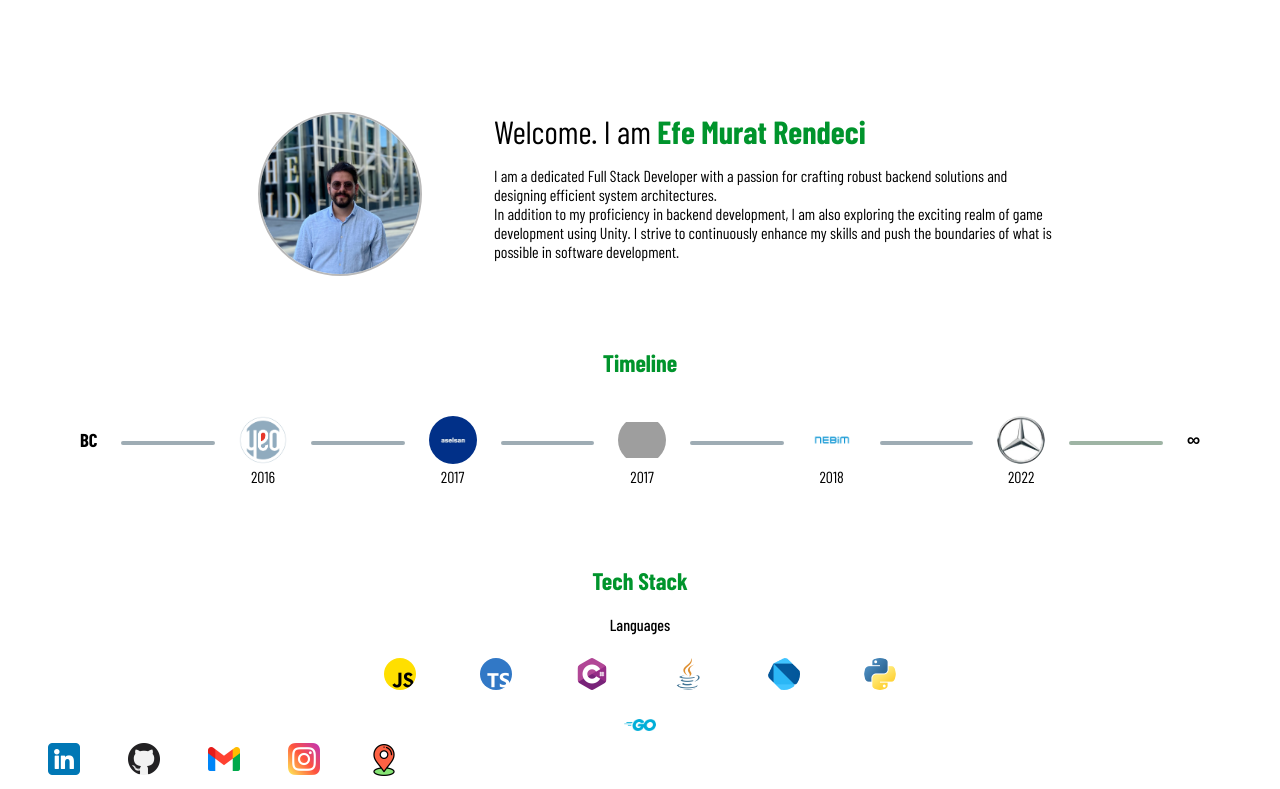
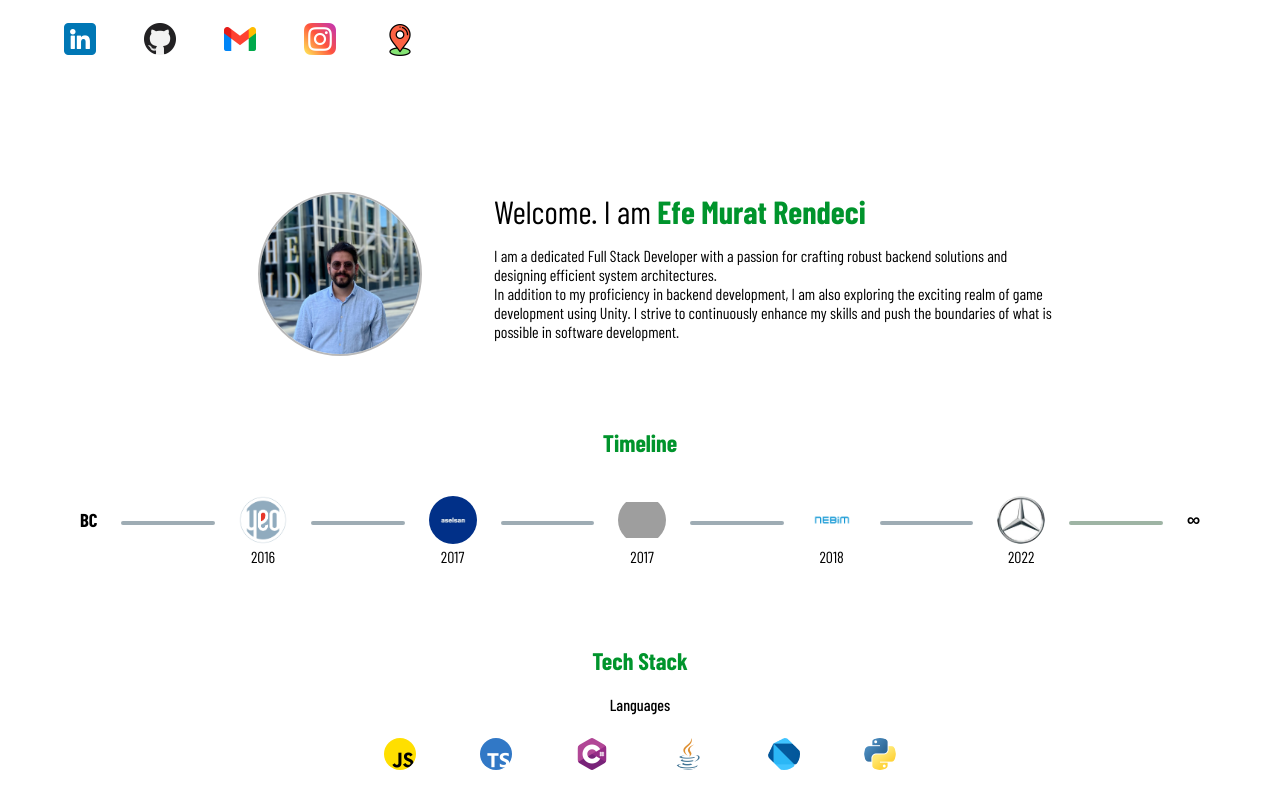
Before and after one commit to efemuratrendeci/ui, a SvelteKit app: page / in a window 1280 px wide. Shown: the top 789 px of the page. Built offline with nearby package versions, Linux system fonts and the light colour scheme; grey boxes are pictures that could not be loaded; a web font is replaced by a local one.

Commit message:
fix: resize

```diff
--- a/src/routes/components/TechStack.svelte
+++ b/src/routes/components/TechStack.svelte
@@ -18,8 +18,8 @@
   };
 
   const setGroupedData = () => {
-    const median = window.innerWidth < 600 ? 4 : 6;
-    const tempData = []
+    const median = window.innerWidth < 750 ? 4 : 6;
+    const tempData = [];
 
     techStackData[stackName].forEach((item, index) => {
       if (index % median === 0) {
@@ -39,10 +39,10 @@
   }
 
   onMount(() => {
-    window.addEventListener("resize_tech", debouncedSetWindowWidth);
+    window.addEventListener("resize", debouncedSetWindowWidth);
 
     return () => {
-      window.removeEventListener("resize_tech", debouncedSetWindowWidth);
+      window.removeEventListener("resize", debouncedSetWindowWidth);
     };
   });
 </script>
--- a/src/styles/navbar.scss
+++ b/src/styles/navbar.scss
@@ -19,8 +19,14 @@
     }
   }
 
+  @media (max-width: 1350px) {
+    width: 90%;
+    position: sticky;
+  }
+
   @media (max-width: 750px) {
-    position: relative;
+    width: 90%;
+    height: 2.5em;
   }
 }
 
```
